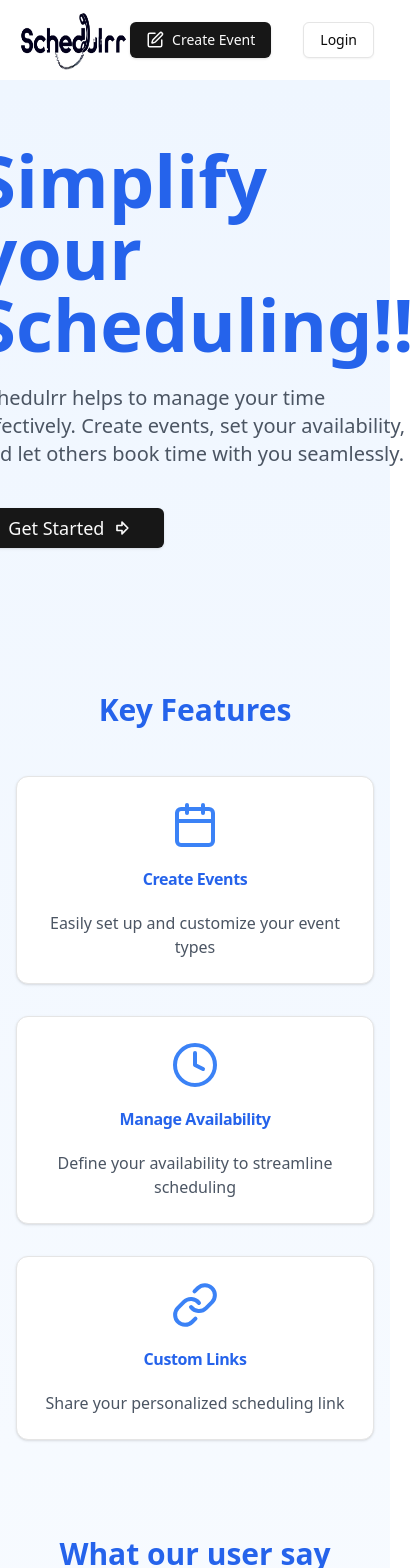
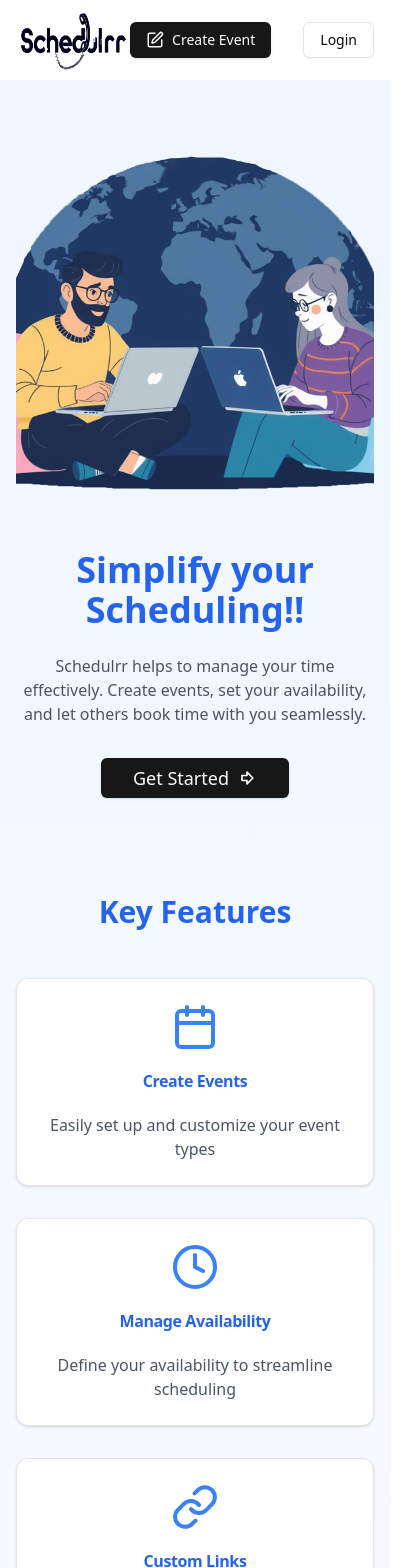
Before and after one commit to Muskan-7867/Schdulrr, a Next.js app: page / in a window 390 px wide. Shown: the top 1568 px of the page, 414 px wide, since content can reach past the window. Built offline with nearby package versions, Linux system fonts and the light colour scheme; no server answers.

Commit message:
make fully responsive

```diff
--- a/app/page.js
+++ b/app/page.js
@@ -2,28 +2,22 @@ import Image from "next/image";
 import Link from "next/link";
 import { Button } from "../components/ui/button";
 import { ArrowBigRight, ArrowRight } from "lucide-react";
-import {
-  Card,
-  CardHeader,
-  CardTitle,
-  CardContent,
-} from "../components/ui/card";
-import { features, howItWorks } from "./data/data"; // Import from app/data/data.js
+import { Card, CardHeader, CardTitle, CardContent } from "../components/ui/card";
+import { features, howItWorks } from "./data/data";
 import Testimonials from "../components/testimonials";
 
 export default function Home() {
   return (
     <main className="container mx-auto px-4 py-16">
-      <div className="flex flex-col items-center lg:flex-row justify-between gap-12 mb-24">
-        <div className="lg:w-1/2">
-          <h1 className="text-7xl font-extrabold pb-6 text-blue-600 ">
+      {/* Hero Section */}
+      <div className="flex flex-col-reverse lg:flex-row items-center justify-between gap-12 mb-24">
+        <div className="lg:w-1/2 w-full text-center lg:text-left">
+          <h1 className="text-4xl md:text-6xl font-extrabold pb-6 text-blue-600">
             Simplify your Scheduling!!
           </h1>
-          <p className="text-xl text-gray-600 mb-10">
-            Schedulrr helps to manage your time effectively. Create events, set
-            your availability, and let others book time with you seamlessly.
+          <p className="text-md md:text-xl text-gray-600 mb-8">
+            Schedulrr helps to manage your time effectively. Create events, set your availability, and let others book time with you seamlessly.
           </p>
-
           <Link href="/dashboard">
             <Button size="lg" className="text-lg">
               Get Started <ArrowBigRight className="w-5 h-5 ml-2" />
@@ -31,13 +25,14 @@ export default function Home() {
           </Link>
         </div>
 
-        <div className="lg:w-1/2 flex justify-center">
+        <div className="lg:w-1/2 w-full flex justify-center">
           <div className="relative w-full max-w-md aspect-square">
             <Image
               src="/poster.png"
               alt="scheduling image"
               layout="fill"
-              objectFit="contain"
+              objectFit="cover"
+              className="rounded-lg"
             />
           </div>
         </div>
@@ -48,21 +43,17 @@ export default function Home() {
         <h2 className="text-3xl font-bold text-center mb-12 text-blue-600">
           Key Features
         </h2>
-        <div className="grid grid-cols-1 md:grid-cols-3 gap-8">
+        <div className="grid grid-cols-1 sm:grid-cols-2 lg:grid-cols-3 gap-8">
           {features.map((feature, index) => {
-            const Icon = feature.icon; // Store the icon component for use in JSX
+            const Icon = feature.icon;
             return (
-              <Card key={index}>
-                <CardHeader>
+              <Card key={index} className="transition-transform transform hover:scale-105">
+                <CardHeader className="text-center">
                   <Icon className="w-12 h-12 text-blue-500 mb-4 mx-auto" />
-                  <CardTitle className="text-center text-blue-600">
-                    {feature.title}
-                  </CardTitle>
+                  <CardTitle className="text-blue-600">{feature.title}</CardTitle>
                 </CardHeader>
                 <CardContent>
-                  <p className="text-center text-gray-600">
-                    {feature.description}
-                  </p>
+                  <p className="text-gray-600 text-center">{feature.description}</p>
                 </CardContent>
               </Card>
             );
@@ -70,9 +61,10 @@ export default function Home() {
         </div>
       </div>
 
+      {/* Testimonials Section */}
       <div className="mb-24">
         <h2 className="text-3xl font-bold text-center mb-12 text-blue-600">
-          What our user say
+          What our users say
         </h2>
         <Testimonials />
       </div>
@@ -82,7 +74,7 @@ export default function Home() {
         <h2 className="text-3xl font-bold text-center mb-12 text-blue-600">
           How It Works
         </h2>
-        <div className="grid grid-cols-1 md:grid-cols-2 lg:grid-cols-4 gap-8">
+        <div className="grid grid-cols-1 sm:grid-cols-2 lg:grid-cols-4 gap-8">
           {howItWorks.map((step, index) => (
             <div key={index} className="text-center">
               <div className="bg-blue-100 rounded-full w-16 h-16 flex items-center justify-center mx-auto mb-4">
@@ -95,13 +87,16 @@ export default function Home() {
         </div>
       </div>
 
+      {/* Call to Action Section */}
       <div className="bg-blue-600 text-white rounded-lg p-8 text-center">
         <h2 className="text-3xl font-bold mb-4">Ready to simplify your scheduling?</h2>
-        <p className="text-xl mb-6">
-          Join thousands of professionals who trust schedulrr for eficient time management.
+        <p className="text-lg md:text-xl mb-6">
+          Join thousands of professionals who trust Schedulrr for efficient time management.
         </p>
-        <Link href='/dashboard'>
-          <Button size='lg' variant='secondary' className=' text-blue-600'>Start for Free <ArrowRight className="ml-2 h-5 w-5"/></Button>
+        <Link href="/dashboard">
+          <Button size="lg" variant="secondary" className="text-blue-600">
+            Start for Free <ArrowRight className="ml-2 h-5 w-5" />
+          </Button>
         </Link>
       </div>
     </main>
```
